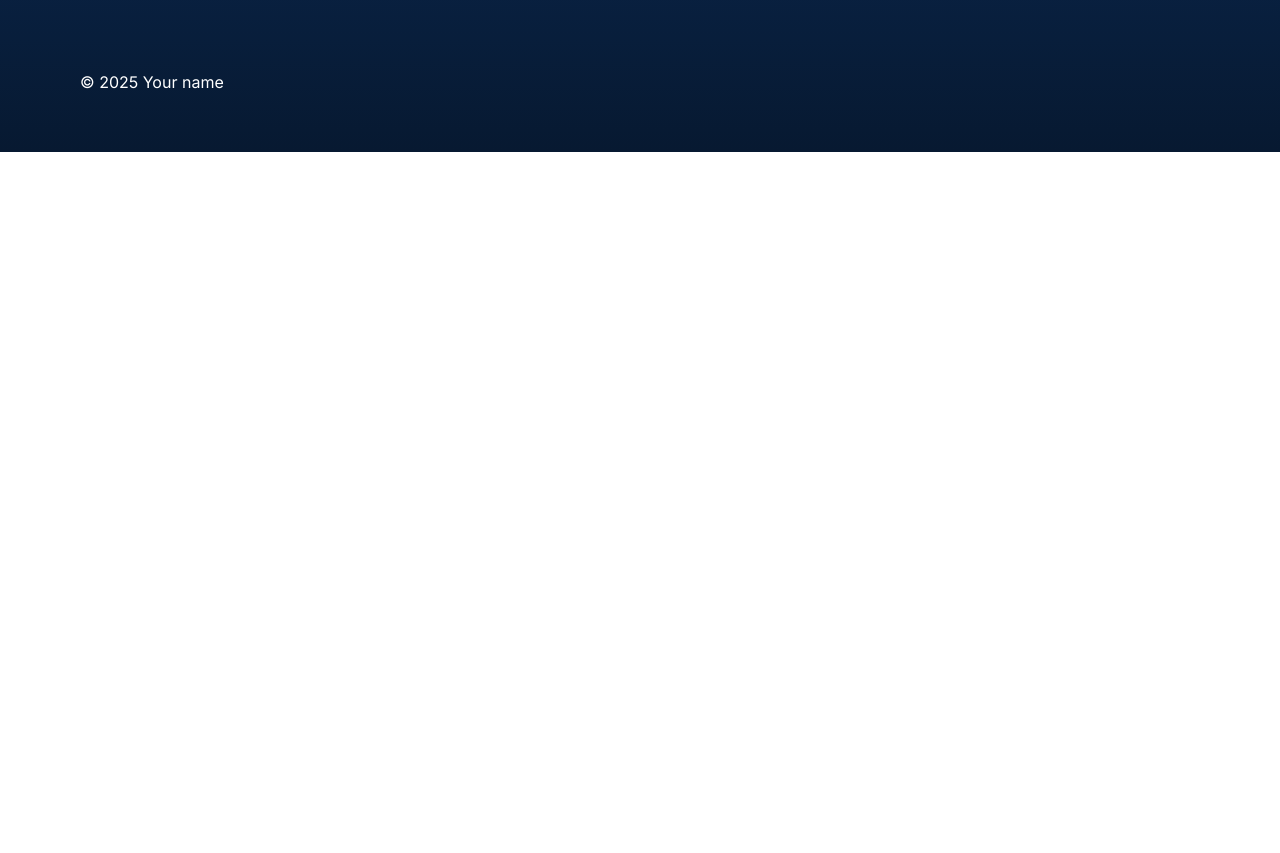
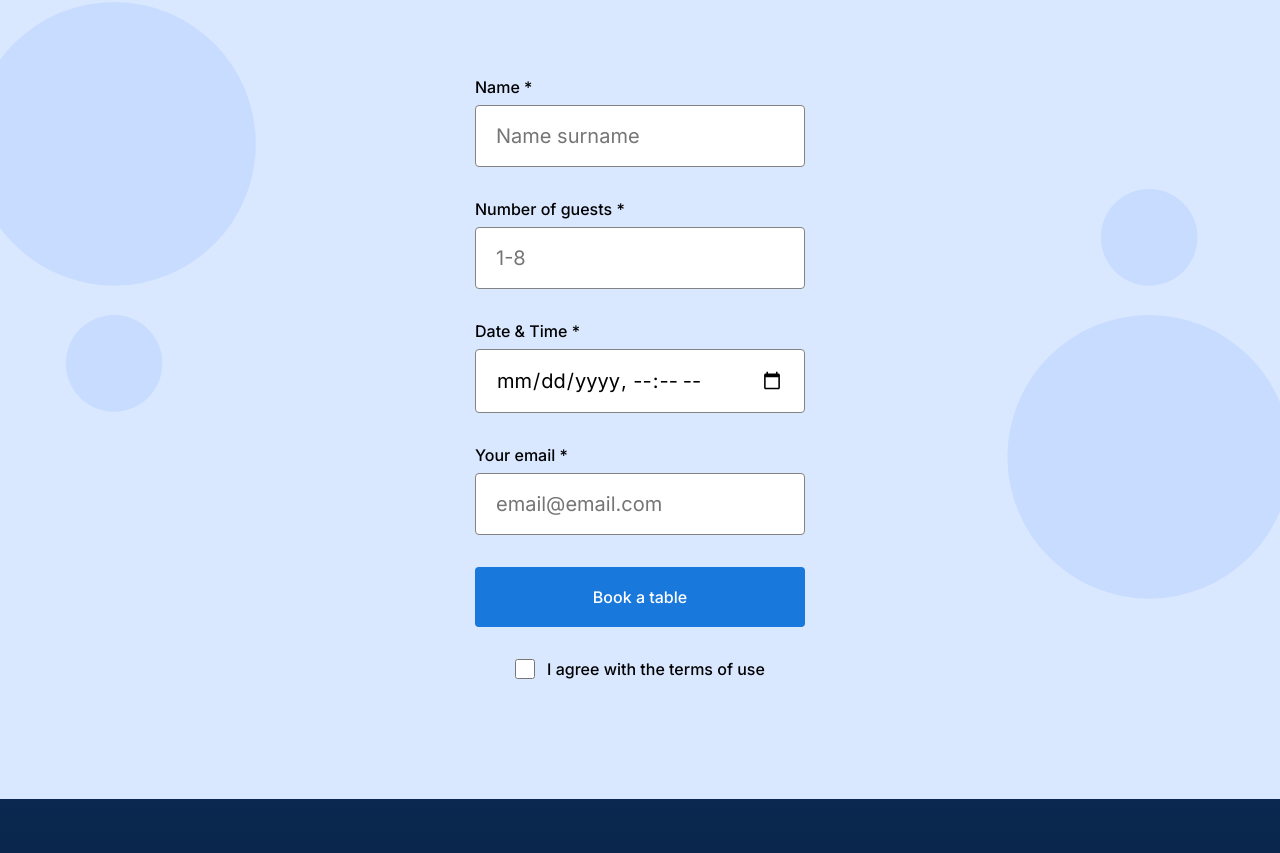
Before and after one commit to GGER17/se_project_coffeeshop-ft, a plain HTML site: page index.html in a window 1280 px wide. Shown: the part 1854-2707 px from the top of the page. Before the commit the page ends 2006 px from the top, so only its background shows below. Drawn offline with Linux system fonts and the light colour scheme.

Commit message:
Reservationpage

```diff
--- a/index.html
+++ b/index.html
@@ -29,7 +29,7 @@
           />
           <ul class="nav__links">
             <li><a class="nav__link" href="#recipes">Recipes</a></li>
-            <li><a class="nav__link">Book a table</a></li>
+            <li><a class="nav__link" href="#reservation">Book a table</a></li>
             <li><a class="nav__link">Menu</a></li>
             <li><a class="nav__link">Contacts</a></li>
           </ul>
@@ -100,6 +100,52 @@
             </ul>
           </div>
         </section>
+        <section class="reservation" id="reservation">
+            <h2 class="form__title">Book a table</h2>
+          <form class="form reservation__form">
+            <fieldset class="form__fieldset">
+              <label for="name" class="form__label">Name *</label>
+              <input
+              type="text"
+              class="form__input"
+              id="name"
+              name="name"
+              placeholder="Name surname"/>
+              <label for="name" class="form__label">Number of guests *</label>
+              <input
+              type="number"
+              class="form__input"
+              id="number of guests"
+              name="number of guests"
+              min="1"
+              max="8"
+              placeholder="1-8"
+              >
+              <label for="date&time" class="form__label">Date & Time *</label>
+              <input
+              type="datetime-local"
+              class="form__input"
+              id="date&time"
+              name="date&time"
+              />
+              <label for="email" class="form__label">Your email *</label>
+              <input
+              type="email"
+              class="form__input"
+              id="email"
+              name="email"
+              placeholder="email@email.com"/>
+              <button class="form__button">Book a table</button>
+              <div class="form__agreement">
+                <input type="checkbox" name="agreement" id="agree" value="agree" class="form__checkbox">
+                <label for="agreement">I agree with the terms of use</label>
+              </div>
+
+            </fieldset>
+
+          </form>
+          </div>
+        </section>
       </main>
       <footer class="footer">
         <div class="footer__content">
--- a/pages/index.css
+++ b/pages/index.css
@@ -178,6 +178,105 @@ html {
   margin: 0;
 }
 /*.Cut off.*/
+.reservation {
+  background-color: #d9e7ff;
+  color: #000000;
+  background-image: url(../images/background_reservation.svg);
+  background-position: center;
+  background-repeat: no-repeat;
+  background-size: cover;
+  padding: 100px 0 120px;
+  display: flex;
+  flex-direction: column;
+  justify-content: center;
+}
+
+.form {
+  display: flex;
+  flex-direction: column;
+  justify-content: center;
+}
+
+.form__title {
+  font-family: Inter;
+  font-style: normal;
+  font-weight: 500;
+  font-size: 44px;
+  line-height: 52px;
+  margin-bottom: 80px;
+  display: flex;
+  justify-content: center;
+}
+
+.reservation__form {
+  margin: 0 auto 0;
+}
+
+.form__fieldset {
+  display: flex;
+  flex-direction: column;
+  max-width: 385px;
+  padding: 0;
+  justify-content: center;
+  border: none;
+}
+
+.form__label {
+  margin-bottom: 8px;
+  font-family: Inter;
+  font-style: normal;
+  font-weight: 500;
+  font-size: 16px;
+  line-height: 20px;
+  color: #000;
+}
+.form__input {
+  border-radius: 4px;
+  border: 1px solid #838383;
+  padding: 15px 20px;
+  margin-bottom: 32px;
+  font-family: Inter;
+  font-style: normal;
+  font-weight: normal;
+  font-size: 20px;
+  line-height: 30px;
+}
+
+.form__button {
+  border-radius: 4px;
+  border: none;
+  background-color: #1878dc;
+  margin-bottom: 32px;
+  padding: 20px 0;
+  font-family: Inter;
+  font-style: normal;
+  font-weight: 500;
+  font-size: 16px;
+  line-height: 20px;
+  color: #fff;
+}
+
+.form__button:hover {
+  background-color: #3f96f3;
+  transition: background-color 0.4s ease;
+}
+.form__agreement {
+  display: flex;
+  justify-content: center;
+  gap: 12px;
+  font-family: Inter;
+  font-style: normal;
+  font-weight: 500;
+  font-size: 16px;
+  line-height: 20px;
+}
+
+.form__checkbox {
+  height: 20px;
+  width: 20px;
+  border-radius: 2px;
+}
+/*.cut off two*/
 
 .footer {
   padding: 60px 80px;
```
